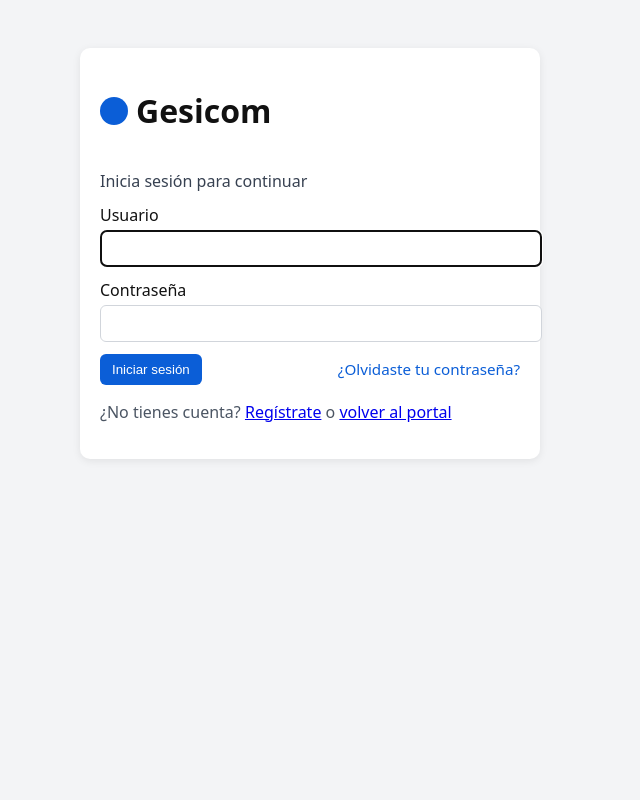
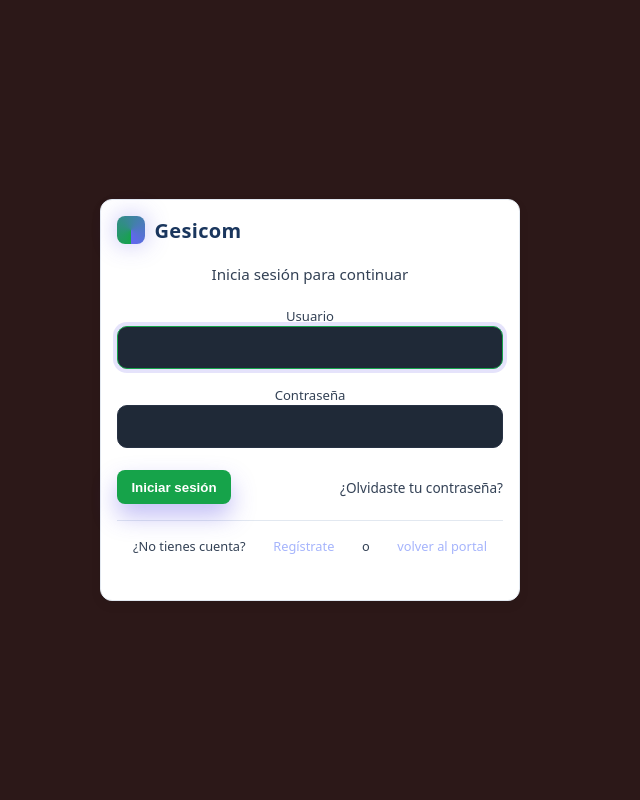
Before and after one commit to eldani827/Proyecto-html, a Django app: page /login/ in a window 1280 px wide. Shown: the whole page, without its empty margins (330-970 px from the left). Run offline with Django 5.2, Linux system fonts and the light colour scheme.

Commit message:
Consolidación de estilos en CSS/main.css: actualizadas plantillas (home, login, register, roles, password reset) y eliminación de CSS redundantes (portal.css, login.css, roles.css).

```diff
--- a/PRoyecto django/Proyecto-html/Gesicom/static/CSS/login.css
+++ /dev/null
@@ -1,12 +0,0 @@
-/* Login styles (minimal) */
-body { font-family: system-ui, Arial, sans-serif; margin: 0; background: #f3f4f6; color: #111; }
-.card { max-width: 420px; margin: 48px auto; background: #fff; border-radius: 10px; padding: 20px; box-shadow: 0 2px 8px rgba(0,0,0,0.08); }
-.brand { display: flex; align-items: center; gap: 8px; margin-bottom: 8px; }
-.logo { width: 28px; height: 28px; border-radius: 50%; background: #0b5ed7; }
-.subtitle { color: #374151; margin-bottom: 12px; }
-.input { width: 100%; padding: 10px; border: 1px solid #d1d5db; border-radius: 6px; margin: 4px 0 12px; }
-.actions { display: flex; align-items: center; justify-content: space-between; }
-.btn { padding: 8px 12px; background: #0b5ed7; color: #fff; border: none; border-radius: 6px; cursor: pointer; text-decoration: none; }
-.helper { color: #0b5ed7; text-decoration: none; font-size: 0.95rem; }
-.error { background: #fee2e2; color: #991b1b; padding: 8px; border-radius: 6px; margin: 8px 0; }
-.footer { margin-top: 16px; color: #4b5563; }
--- a/PRoyecto django/Proyecto-html/Gesicom/templates/home.html
+++ b/PRoyecto django/Proyecto-html/Gesicom/templates/home.html
@@ -5,7 +5,7 @@
   <meta charset="utf-8" />
   <meta name="viewport" content="width=device-width,initial-scale=1" />
   <title>Inicio · GESICOM</title>
-  <link href="{% static 'CSS/portal.css' %}" rel="stylesheet" />
+  <link href="{% static 'CSS/main.css' %}" rel="stylesheet" />
 </head>
 <body>
   <header class="topbar">
--- a/PRoyecto django/Proyecto-html/Gesicom/templates/login.html
+++ b/PRoyecto django/Proyecto-html/Gesicom/templates/login.html
@@ -6,7 +6,7 @@
   <meta name="viewport" content="width=device-width, initial-scale=1.0" />
   <title>Iniciar sesión · Gesicom</title>
   {% load static %}
-  <link rel="stylesheet" href="{% static 'CSS/login.css' %}">
+  <link rel="stylesheet" href="{% static 'CSS/main.css' %}">
 </head>
 
 <body>
--- a/PRoyecto django/Proyecto-html/Gesicom/templates/register.html
+++ b/PRoyecto django/Proyecto-html/Gesicom/templates/register.html
@@ -5,7 +5,7 @@
   <meta charset="UTF-8" />
   <meta name="viewport" content="width=device-width, initial-scale=1.0" />
   <title>Registrarse · Gesicom</title>
-  <link rel="stylesheet" href="{% static 'CSS/login.css' %}">
+  <link rel="stylesheet" href="{% static 'CSS/main.css' %}">
 </head>
 <body>
   <main class="card" role="main">
--- a/PRoyecto django/Proyecto-html/Gesicom/templates/registration/password_reset_complete.html
+++ b/PRoyecto django/Proyecto-html/Gesicom/templates/registration/password_reset_complete.html
@@ -5,7 +5,7 @@
   <meta charset="UTF-8" />
   <meta name="viewport" content="width=device-width, initial-scale=1.0" />
   <title>Contraseña actualizada · Gesicom</title>
-  <link rel="stylesheet" href="{% static 'CSS/login.css' %}">
+  <link rel="stylesheet" href="{% static 'CSS/main.css' %}">
 </head>
 <body>
   <main class="card">
--- a/PRoyecto django/Proyecto-html/Gesicom/templates/registration/password_reset_confirm.html
+++ b/PRoyecto django/Proyecto-html/Gesicom/templates/registration/password_reset_confirm.html
@@ -5,7 +5,7 @@
   <meta charset="UTF-8" />
   <meta name="viewport" content="width=device-width, initial-scale=1.0" />
   <title>Crear nueva contraseña · Gesicom</title>
-  <link rel="stylesheet" href="{% static 'CSS/login.css' %}">
+  <link rel="stylesheet" href="{% static 'CSS/main.css' %}">
 </head>
 <body>
   <main class="card">
--- a/PRoyecto django/Proyecto-html/Gesicom/templates/registration/password_reset_done.html
+++ b/PRoyecto django/Proyecto-html/Gesicom/templates/registration/password_reset_done.html
@@ -5,7 +5,7 @@
   <meta charset="UTF-8" />
   <meta name="viewport" content="width=device-width, initial-scale=1.0" />
   <title>Correo enviado · Gesicom</title>
-  <link rel="stylesheet" href="{% static 'CSS/login.css' %}">
+  <link rel="stylesheet" href="{% static 'CSS/main.css' %}">
 </head>
 <body>
   <main class="card">
--- a/PRoyecto django/Proyecto-html/Gesicom/templates/registration/password_reset_form.html
+++ b/PRoyecto django/Proyecto-html/Gesicom/templates/registration/password_reset_form.html
@@ -5,7 +5,7 @@
   <meta charset="UTF-8" />
   <meta name="viewport" content="width=device-width, initial-scale=1.0" />
   <title>Restablecer contraseña · Gesicom</title>
-  <link rel="stylesheet" href="{% static 'CSS/login.css' %}">
+  <link rel="stylesheet" href="{% static 'CSS/main.css' %}">
   <style>.helper a{color:#2b6cb0;text-decoration:none}</style>
 </head>
 <body>
--- a/PRoyecto django/Proyecto-html/Gesicom/templates/roles/coordinador.html
+++ b/PRoyecto django/Proyecto-html/Gesicom/templates/roles/coordinador.html
@@ -5,7 +5,7 @@
   <meta charset="UTF-8" />
   <meta name="viewport" content="width=device-width, initial-scale=1.0" />
   <title>Coordinador · Gesicom</title>
-  <link rel="stylesheet" href="{% static 'CSS/roles.css' %}">
+  <link rel="stylesheet" href="{% static 'CSS/main.css' %}">
   </head>
 <body>
   <header class="role-header">
--- a/PRoyecto django/Proyecto-html/Gesicom/templates/roles/dinamizador.html
+++ b/PRoyecto django/Proyecto-html/Gesicom/templates/roles/dinamizador.html
@@ -5,7 +5,7 @@
   <meta charset="UTF-8" />
   <meta name="viewport" content="width=device-width, initial-scale=1.0" />
   <title>Dinamizador · Gesicom</title>
-  <link rel="stylesheet" href="{% static 'CSS/roles.css' %}">
+  <link rel="stylesheet" href="{% static 'CSS/main.css' %}">
 </head>
 <body>
   <header class="role-header">
--- a/PRoyecto django/Proyecto-html/Gesicom/templates/roles/instructor.html
+++ b/PRoyecto django/Proyecto-html/Gesicom/templates/roles/instructor.html
@@ -5,7 +5,7 @@
   <meta charset="UTF-8" />
   <meta name="viewport" content="width=device-width, initial-scale=1.0" />
   <title>Instructor · Gesicom</title>
-  <link rel="stylesheet" href="{% static 'CSS/roles.css' %}">
+  <link rel="stylesheet" href="{% static 'CSS/main.css' %}">
 </head>
 <body>
   <header class="role-header">
--- a/PRoyecto django/Proyecto-html/Gesicom/templates/roles/investigador.html
+++ b/PRoyecto django/Proyecto-html/Gesicom/templates/roles/investigador.html
@@ -5,7 +5,7 @@
   <meta charset="UTF-8" />
   <meta name="viewport" content="width=device-width, initial-scale=1.0" />
   <title>{% block title %}Investigador · Gesicom{% endblock %}</title>
-  <link rel="stylesheet" href="{% static 'CSS/roles.css' %}">
+  <link rel="stylesheet" href="{% static 'CSS/main.css' %}">
 </head>
 <body>
   <header class="role-header">
```
Also changed, not shown: PRoyecto django/Proyecto-html/Gesicom/static/CSS/portal.css (deleted, +0 -13 lines), PRoyecto django/Proyecto-html/Gesicom/static/CSS/roles.css (deleted, +0 -11 lines).
